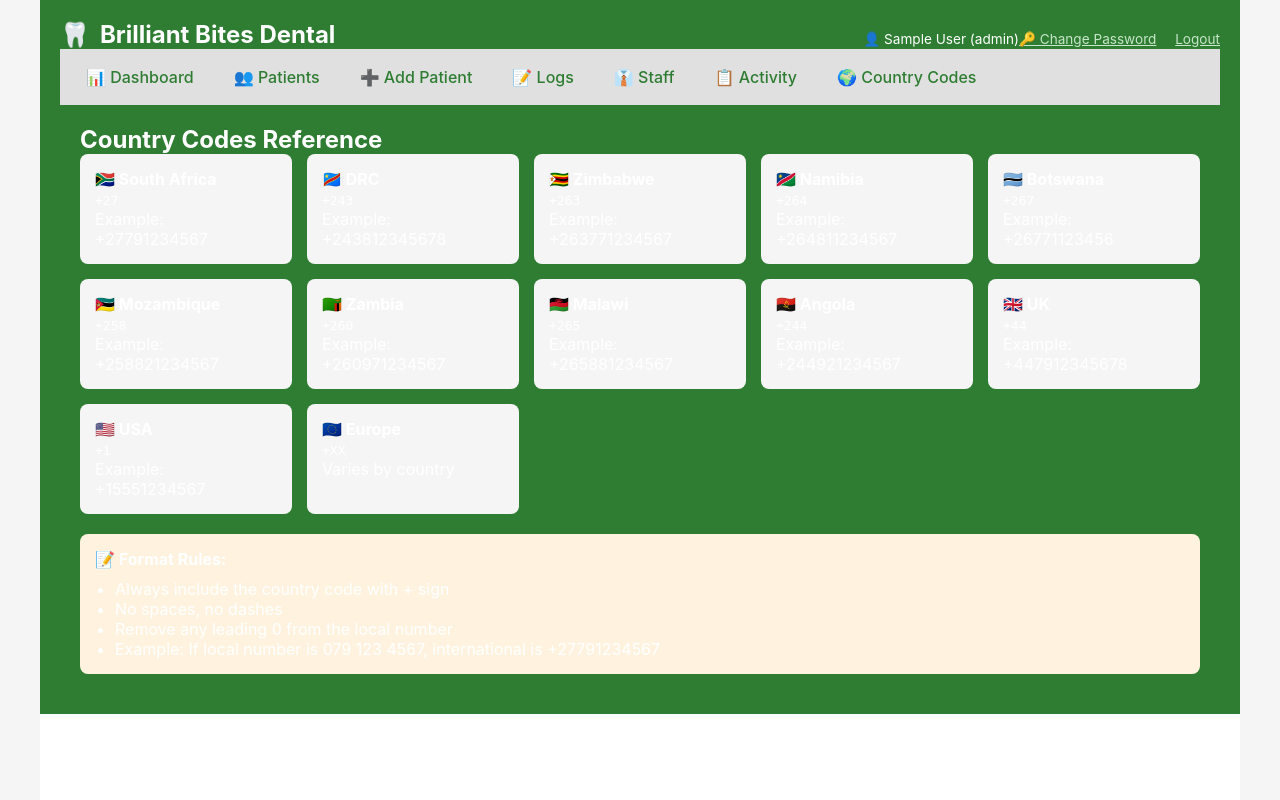
After one commit to deandre-naiker/dental_reminder_system, a Flask app: page /country_codes in a window 1280 px wide. The commit adds this page. Run offline with Flask 3, Linux system fonts and the light colour scheme; the visitor is signed in with stand-in values (Sample User, id 1).

Commit message:
Add files via upload
added change password feature

```diff
--- a/app.py
+++ b/app.py
@@ -196,13 +196,41 @@ def log_activity(user_id, user_name, action, details="", ip=None):
         pass
 
 
+@app.route('/country_codes')
+@login_required
+def country_codes():
+    """Show country codes reference"""
+    return render_template('country_codes.html')
+
+
 def format_phone_number(phone):
-    """Format phone number for WhatsApp"""
-    cleaned = re.sub(r'\D', '', str(phone))
-    if len(cleaned) == 10:
-        cleaned = "27" + cleaned
-    return cleaned
+    """Format phone number for WhatsApp (works for any country)"""
+    if not phone:
+        return ""
 
+    # Remove spaces, dashes, parentheses
+    cleaned = re.sub(r'[\s\-\(\)]', '', str(phone))
+
+    # If already has +, keep it
+    if cleaned.startswith('+'):
+        return cleaned
+
+    # If number starts with 00 (international), convert to +
+    if cleaned.startswith('00'):
+        return '+' + cleaned[2:]
+
+    # If number starts with 0 (local format)
+    if cleaned.startswith('0') and len(cleaned) >= 9:
+        # ZA (South Africa) - this is the default but make it flexible
+        # Return as is with +27, but let WhatsApp handle it
+        return '+' + cleaned
+    # For numbers that seem to have international format already
+    elif len(cleaned) >= 10 and not cleaned.startswith('0'):
+        # Assume it already has country code
+        return '+' + cleaned
+
+    # Default - just add plus
+    return '+' + cleaned
 
 # ============================================
 # AUTH ROUTES
@@ -763,3 +791,38 @@ if __name__ == '__main__':
     print("=" * 60 + "\n")
 
     app.run(debug=True, host='0.0.0.0', port=5000)
+
+
+    @app.route('/change_password', methods=['GET', 'POST'])
+    @login_required
+    def change_password():
+        """Allow any logged-in user to change their own password"""
+        if request.method == 'POST':
+            current_password = request.form['current_password']
+            new_password = request.form['new_password']
+            confirm_password = request.form['confirm_password']
+
+            if new_password != confirm_password:
+                flash('New passwords do not match', 'danger')
+                return redirect(url_for('change_password'))
+
+            if len(new_password) < 4:
+                flash('Password must be at least 4 characters', 'danger')
+                return redirect(url_for('change_password'))
+
+            conn = get_db()
+            user = conn.execute("SELECT * FROM users WHERE id = ?", (session['user_id'],)).fetchone()
+
+            if check_password_hash(user['password'], current_password):
+                hashed_new = generate_password_hash(new_password)
+                conn.execute("UPDATE users SET password = ? WHERE id = ?", (hashed_new, session['user_id']))
+                conn.commit()
+                conn.close()
+
+                flash('Password changed successfully! Please login again.', 'success')
+                return redirect(url_for('logout'))
+            else:
+                conn.close()
+                flash('Current password is incorrect', 'danger')
+
+        return render_template('change_password.html')
--- a/templates/base.html
+++ b/templates/base.html
@@ -139,10 +139,12 @@
                     <span>Brilliant Bites Dental</span>
                 </h1>
                 <div class="user-info">
-                    <span>👤 {{ session.full_name }} ({{ session.role }})</span>
-                    <a href="/logout" style="color: #c8e6c9; text-decoration: none; margin-left: 15px;">Logout</a>
-                </div>
-            </div>
+    <span>👤 {{ session.full_name }} ({{ session.role }})</span>
+    <div>
+        <a href="/change_password" style="color: #c8e6c9; margin-right: 15px;">🔑 Change Password</a>
+        <a href="/logout" style="color: #c8e6c9;">Logout</a>
+    </div>
+</div>
         </div>
         <div class="nav">
             <a href="/">📊 Dashboard</a>
@@ -152,6 +154,7 @@
             {% if session.role == 'admin' %}
             <a href="/staff">👔 Staff</a>
             <a href="/activity_logs">📋 Activity</a>
+			<a href="/country_codes">🌍 Country Codes</a>
             {% endif %}
         </div>
         <div class="content">
--- /dev/null
+++ b/templates/country_codes.html
@@ -0,0 +1,78 @@
+{% extends "base.html" %}
+
+{% block content %}
+<h2>Country Codes Reference</h2>
+
+<div style="display: grid; grid-template-columns: repeat(auto-fill, minmax(200px, 1fr)); gap: 15px;">
+    <div style="background: #f5f5f5; padding: 15px; border-radius: 8px;">
+        <strong>🇿🇦 South Africa</strong><br>
+        <code>+27</code><br>
+        Example: +27791234567
+    </div>
+    <div style="background: #f5f5f5; padding: 15px; border-radius: 8px;">
+        <strong>🇨🇩 DRC</strong><br>
+        <code>+243</code><br>
+        Example: +243812345678
+    </div>
+    <div style="background: #f5f5f5; padding: 15px; border-radius: 8px;">
+        <strong>🇿🇼 Zimbabwe</strong><br>
+        <code>+263</code><br>
+        Example: +263771234567
+    </div>
+    <div style="background: #f5f5f5; padding: 15px; border-radius: 8px;">
+        <strong>🇳🇦 Namibia</strong><br>
+        <code>+264</code><br>
+        Example: +264811234567
+    </div>
+    <div style="background: #f5f5f5; padding: 15px; border-radius: 8px;">
+        <strong>🇧🇼 Botswana</strong><br>
+        <code>+267</code><br>
+        Example: +26771123456
+    </div>
+    <div style="background: #f5f5f5; padding: 15px; border-radius: 8px;">
+        <strong>🇲🇿 Mozambique</strong><br>
+        <code>+258</code><br>
+        Example: +258821234567
+    </div>
+    <div style="background: #f5f5f5; padding: 15px; border-radius: 8px;">
+        <strong>🇿🇲 Zambia</strong><br>
+        <code>+260</code><br>
+        Example: +260971234567
+    </div>
+    <div style="background: #f5f5f5; padding: 15px; border-radius: 8px;">
+        <strong>🇲🇼 Malawi</strong><br>
+        <code>+265</code><br>
+        Example: +265881234567
+    </div>
+    <div style="background: #f5f5f5; padding: 15px; border-radius: 8px;">
+        <strong>🇦🇴 Angola</strong><br>
+        <code>+244</code><br>
+        Example: +244921234567
+    </div>
+    <div style="background: #f5f5f5; padding: 15px; border-radius: 8px;">
+        <strong>🇬🇧 UK</strong><br>
+        <code>+44</code><br>
+        Example: +447912345678
+    </div>
+    <div style="background: #f5f5f5; padding: 15px; border-radius: 8px;">
+        <strong>🇺🇸 USA</strong><br>
+        <code>+1</code><br>
+        Example: +15551234567
+    </div>
+    <div style="background: #f5f5f5; padding: 15px; border-radius: 8px;">
+        <strong>🇪🇺 Europe</strong><br>
+        <code>+XX</code><br>
+        Varies by country
+    </div>
+</div>
+
+<div style="margin-top: 20px; padding: 15px; background: #fff3e0; border-radius: 8px;">
+    <strong>📝 Format Rules:</strong>
+    <ul style="margin-left: 20px; margin-top: 10px;">
+        <li>Always include the country code with + sign</li>
+        <li>No spaces, no dashes</li>
+        <li>Remove any leading 0 from the local number</li>
+        <li>Example: If local number is 079 123 4567, international is +27791234567</li>
+    </ul>
+</div>
+{% endblock %}
```
Also changed, not shown: templates/add_patient.html (+9 -4 lines), templates/change_password.html (added, +36 -0 lines), templates/whatsapp_reminder.html (+19 -0 lines).
